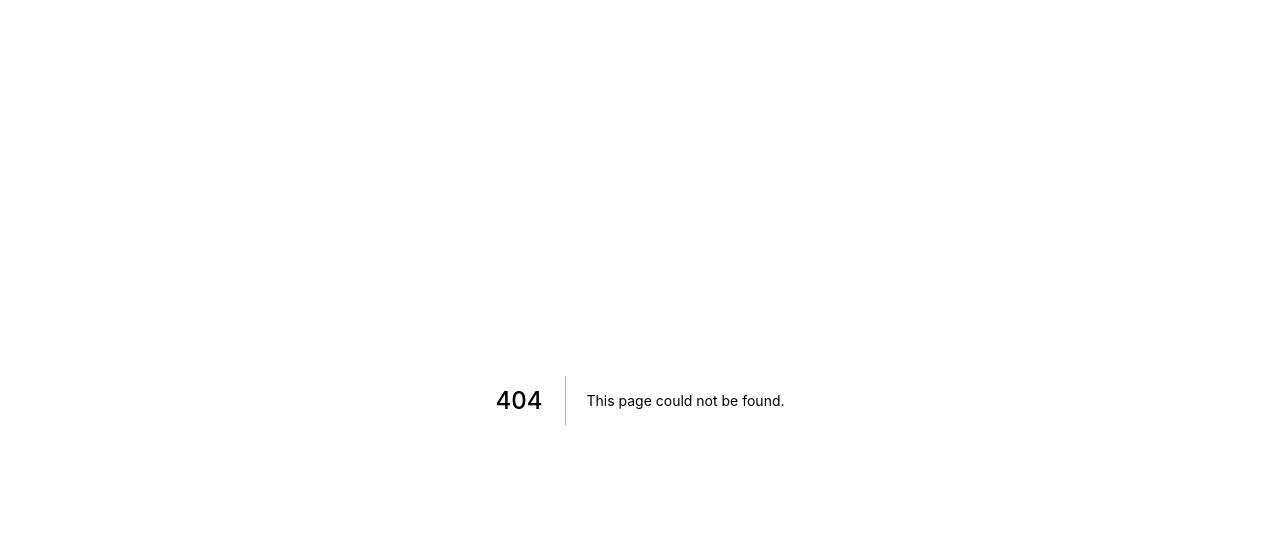
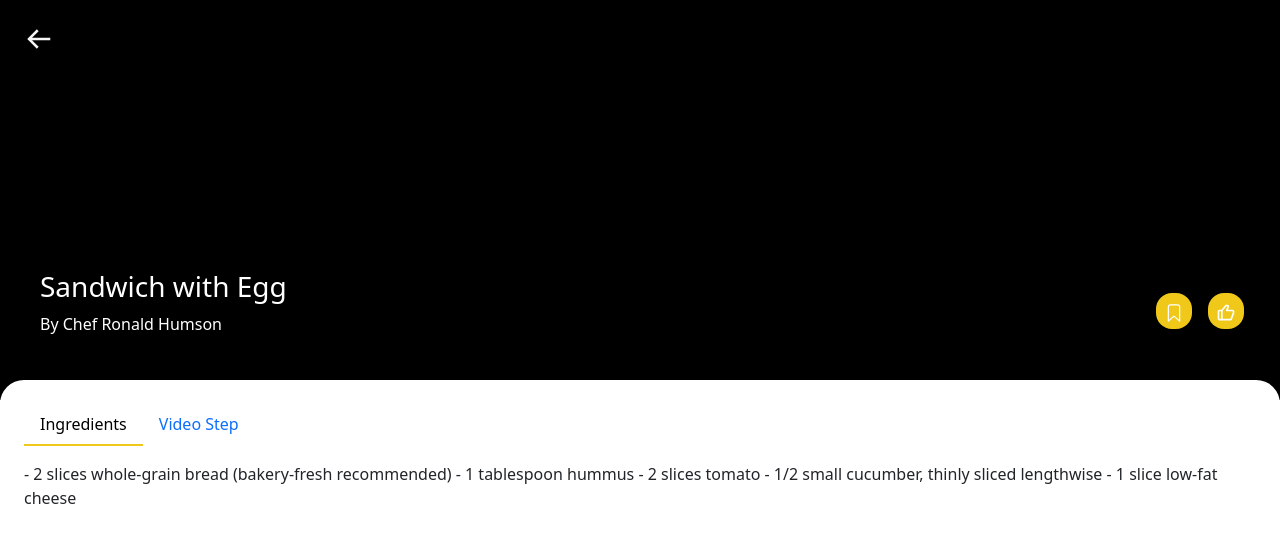
Before and after one commit to ilhamyusuf27/recipenation-next-js, a Next.js app: page /detail in a window 1280 px wide. Before the commit this address had no page. Shown: the top 542 px of the page. Built offline with nearby package versions, Linux system fonts and the light colour scheme.

Commit message:
[ADD] page detail recipe

```diff
--- a/package.json
+++ b/package.json
@@ -12,6 +12,7 @@
     "bootstrap": "^5.2.0",
     "next": "12.2.3",
     "react": "18.2.0",
+    "react-bootstrap": "^2.4.0",
     "react-device-detect": "^2.2.2",
     "react-dom": "18.2.0",
     "react-icons": "^4.4.0",
--- /dev/null
+++ b/pages/detail.js
@@ -0,0 +1,133 @@
+import React from "react";
+
+import detailStyle from "../styles/pages/detail.module.scss";
+import { Tabs, Tab } from "react-bootstrap";
+
+import { BiLike, BiArrowBack } from "react-icons/bi";
+import { IoBookmarkOutline } from "react-icons/io5";
+import { FiPlay } from "react-icons/fi";
+
+function detail() {
+	return (
+		<div>
+			<div className={detailStyle.detailContent}>
+				{/* Icon Back */}
+				<div className={detailStyle.iconBack}>
+					<BiArrowBack size={30} color="#F5F5F5" />
+				</div>
+
+				{/* Image */}
+				<div className={detailStyle.imageContent}>
+					<div className="row w-100">
+						<div className="col-8">
+							<h3>Sandwich with Egg</h3>
+							<p>By Chef Ronald Humson</p>
+						</div>
+						<div className="col-4 p-0">
+							<div className={detailStyle.buttonControl}>
+								<button type="button" className="btn btn-primary">
+									<IoBookmarkOutline size={20} />
+								</button>
+								<button type="button" className="btn btn-primary">
+									<BiLike size={20} />
+								</button>
+							</div>
+						</div>
+					</div>
+				</div>
+
+				{/* Content */}
+				<div className={detailStyle.content}>
+					<Tabs defaultActiveKey="ingredients" id="uncontrolled-tab-example" className="mb-3" variant="pills">
+						<Tab eventKey="ingredients" title="Ingredients">
+							- 2 slices whole-grain bread (bakery-fresh recommended) - 1 tablespoon hummus - 2 slices tomato - 1/2 small cucumber, thinly sliced lengthwise - 1 slice low-fat cheese
+						</Tab>
+
+						<Tab eventKey="video-step" title="Video Step">
+							<div className={detailStyle.playContainer}>
+								<div className="row">
+									<div className="col-4">
+										<div className={detailStyle.buttonPlay}>
+											<FiPlay size={30} color="#ffffff" />
+										</div>
+									</div>
+									<div className="col-8">
+										<h4>Step 1</h4>
+										<p>Boil eggs for 3 minutes</p>
+									</div>
+								</div>
+							</div>
+							<div className={detailStyle.playContainer}>
+								<div className="row">
+									<div className="col-4">
+										<div className={detailStyle.buttonPlay}>
+											<FiPlay size={30} color="#ffffff" />
+										</div>
+									</div>
+									<div className="col-8">
+										<h4>Step 1</h4>
+										<p>Boil eggs for 3 minutes</p>
+									</div>
+								</div>
+							</div>
+							<div className={detailStyle.playContainer}>
+								<div className="row">
+									<div className="col-4">
+										<div className={detailStyle.buttonPlay}>
+											<FiPlay size={30} color="#ffffff" />
+										</div>
+									</div>
+									<div className="col-8">
+										<h4>Step 1</h4>
+										<p>Boil eggs for 3 minutes</p>
+									</div>
+								</div>
+							</div>
+							<div className={detailStyle.playContainer}>
+								<div className="row">
+									<div className="col-4">
+										<div className={detailStyle.buttonPlay}>
+											<FiPlay size={30} color="#ffffff" />
+										</div>
+									</div>
+									<div className="col-8">
+										<h4>Step 1</h4>
+										<p>Boil eggs for 3 minutes</p>
+									</div>
+								</div>
+							</div>
+							<div className={detailStyle.playContainer}>
+								<div className="row">
+									<div className="col-4">
+										<div className={detailStyle.buttonPlay}>
+											<FiPlay size={30} color="#ffffff" />
+										</div>
+									</div>
+									<div className="col-8">
+										<h4>Step 1</h4>
+										<p>Boil eggs for 3 minutes</p>
+									</div>
+								</div>
+							</div>
+							<div className={detailStyle.playContainer}>
+								<div className="row">
+									<div className="col-4">
+										<div className={detailStyle.buttonPlay}>
+											<FiPlay size={30} color="#ffffff" />
+										</div>
+									</div>
+									<div className="col-8">
+										<h4>Step 1</h4>
+										<p>Boil eggs for 3 minutes</p>
+									</div>
+								</div>
+							</div>
+						</Tab>
+					</Tabs>
+				</div>
+			</div>
+		</div>
+	);
+}
+
+export default detail;
--- a/styles/globals.scss
+++ b/styles/globals.scss
@@ -1,3 +1,5 @@
+@import './colors.module.scss';
+
 html,
 body {
   padding: 0;
@@ -60,3 +62,15 @@ a {
 margin-right: 20px;
 padding: 1rem;
 }
+
+.nav-pills {
+  color: #18172B;
+
+
+  .nav-link.active{
+    color: black !important;
+    background-color: $bg-color !important;
+    border-radius: 0;
+    border-bottom: 2px solid $primary-color;
+  }
+}
--- /dev/null
+++ b/styles/pages/detail.module.scss
@@ -0,0 +1,69 @@
+@import '../colors.module.scss';
+
+.detailContent{
+    position: relative;
+
+    .iconBack{
+        position: absolute;
+        margin: 1.5rem;
+        z-index: 1;
+    }
+    .imageContent{
+        height: 50vh;
+        width: 100vw;
+        background-color: black;
+        color: $bg-color;
+        display: flex;
+        align-items: flex-end;
+        padding-bottom: 3rem;
+        padding-left: 2.5rem;
+        padding-right: 1.5rem;
+
+
+
+        .buttonControl{
+            display: flex;
+            height: 100%;
+            align-items: center;
+            justify-content: flex-end;
+
+            button{
+                background-color: $primary-color;
+                width: 36px;
+                height: 36px;
+                padding: 0;
+                border: none;
+                margin-left: 1rem;
+                border-radius: 1rem;
+            }
+        }
+    }
+
+    .content{
+        position: absolute;
+        top: 95%;
+        width: 100vw;
+        height: 1000px;
+        background-color: $bg-color;
+        border-radius: 1.5rem 1.5rem 0 0;
+        padding: 1.5rem;
+
+        .playContainer{
+            background-color: #FAF7ED;
+            padding: 12px;
+            border-radius: 1rem;
+
+
+            .buttonPlay{
+                display: flex;
+                justify-content: center;
+                align-items: center;
+                width: 60px;
+                height: 60px;
+                background-color: $primary-color;
+                border-radius: 1rem;
+            }
+        }
+
+    }
+}
```
Also changed, not shown: 1 other file (tests, documents, lock files or other folders).
